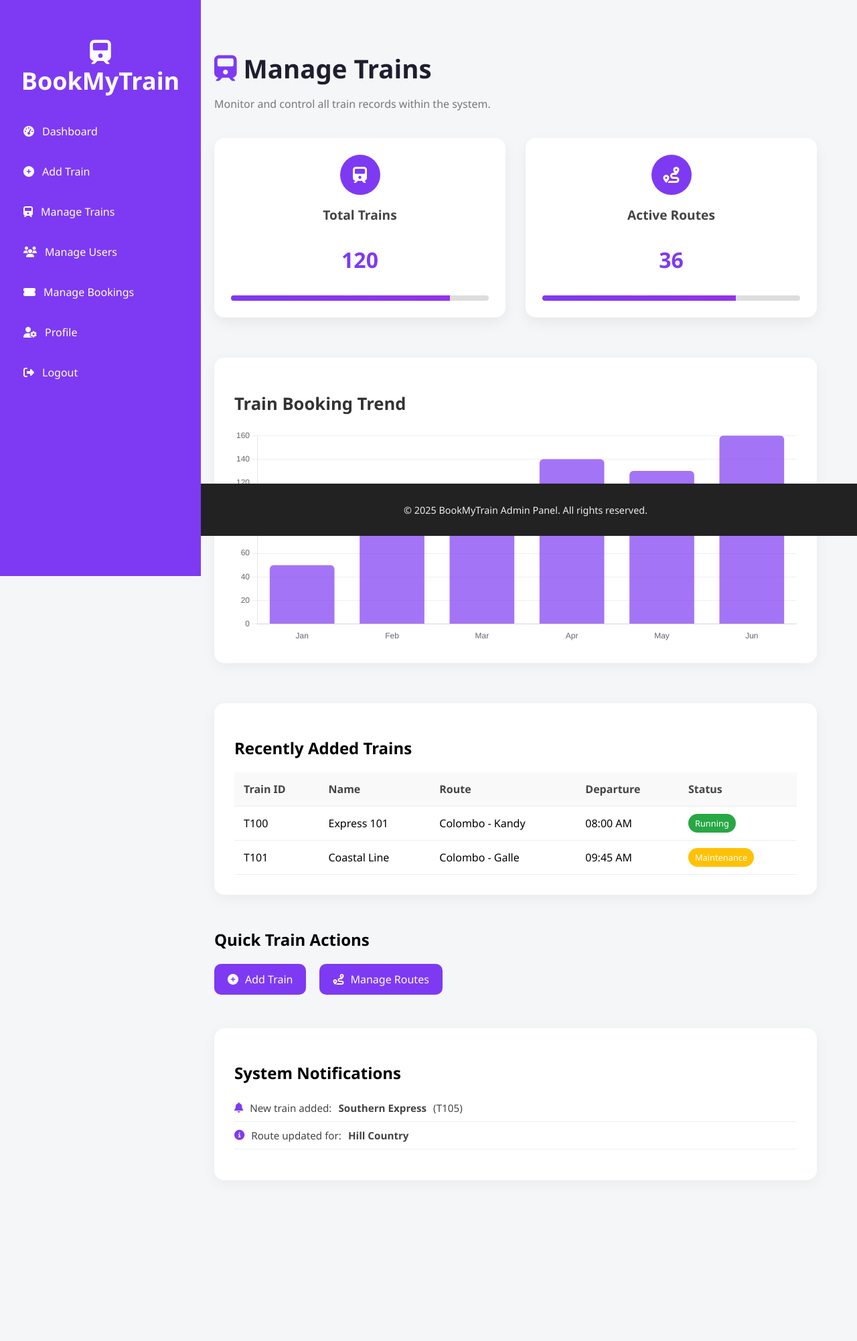
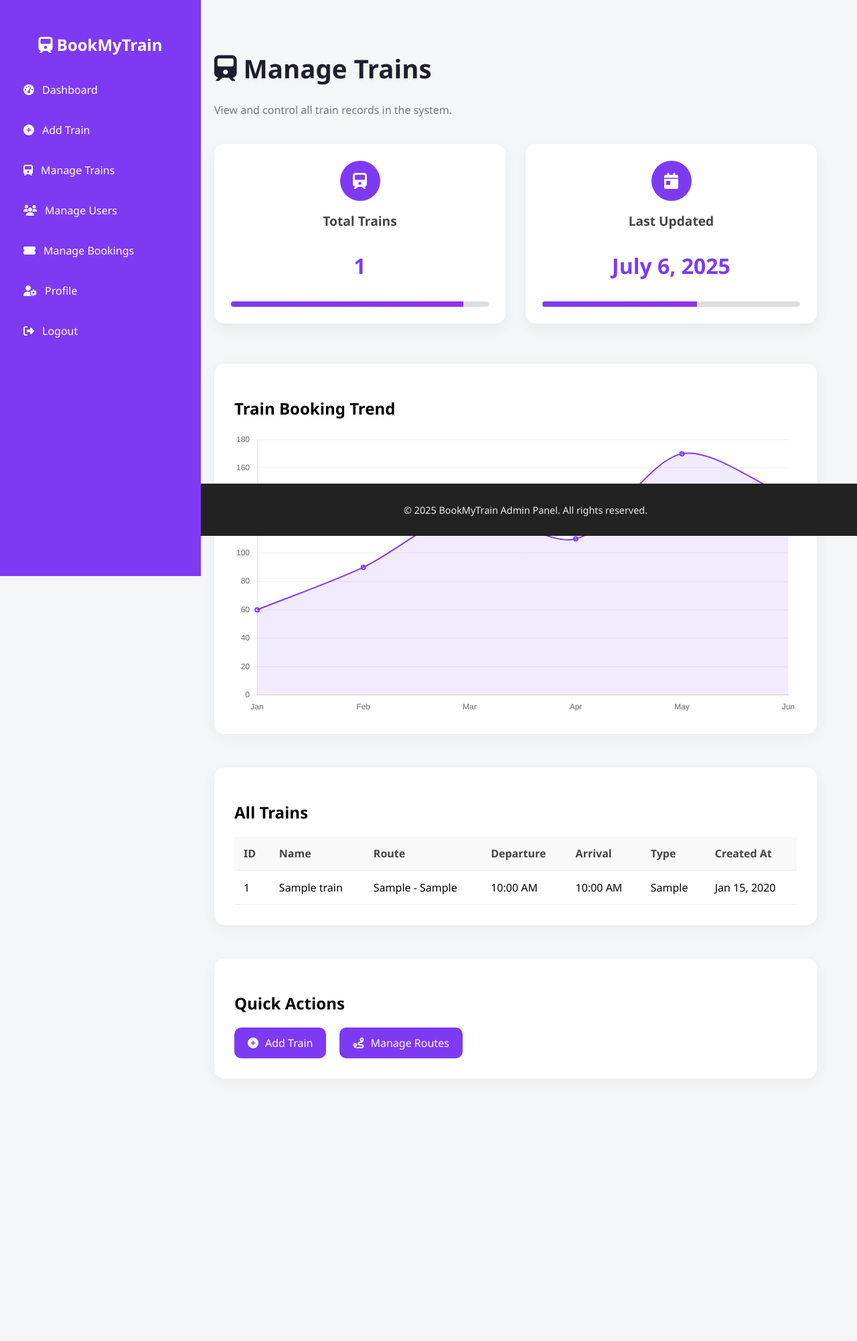
Before and after one commit to IsmailMunsir/BookMyTrain, a PHP site: page /admin/manage-trains.php in a window 1280 px wide. Shown: the whole page at 67% size. After the commit the page ends 1580 px from the top, so only its background shows below. Run offline with PHP 8.4, Linux system fonts and the light colour scheme; tables that the repository leaves empty or names only in its code hold one stand-in row (values such as "Sample post").

Commit message:
done by the manage user page and  manage  train page

```diff
--- a/admin/manage-trains.php
+++ b/admin/manage-trains.php
@@ -1,6 +1,14 @@
 <?php
 session_start();
 include('../includes/admin-sidebar.php');
+include('../config/db.php');
+
+// Fetch total trains
+$totalTrains = mysqli_num_rows(mysqli_query($conn, "SELECT * FROM trains"));
+
+// Fetch all trains
+$trainQuery = "SELECT * FROM trains ORDER BY created_at DESC";
+$trainResult = mysqli_query($conn, $trainQuery);
 ?>
 
 <!-- External Libraries -->
@@ -13,21 +21,21 @@ include('../includes/admin-sidebar.php');
   <main class="dashboard-section" data-aos="fade-up">
     <div class="dashboard-container">
       <h1><i class="fas fa-train"></i> Manage <span>Trains</span></h1>
-      <p class="dashboard-subtitle">Monitor and control all train records within the system.</p>
+      <p class="dashboard-subtitle">View and control all train records in the system.</p>
 
       <!-- Stat Cards -->
       <div class="dashboard-cards">
         <div class="card glass" data-aos="zoom-in-up">
           <div class="icon-circle"><i class="fas fa-train"></i></div>
           <h2>Total Trains</h2>
-          <p>120</p>
-          <div class="progress-bar"><div class="bar" style="width: 85%;"></div></div>
+          <p><?= $totalTrains ?></p>
+          <div class="progress-bar"><div class="bar" style="width: 90%;"></div></div>
         </div>
         <div class="card glass" data-aos="zoom-in-up" data-aos-delay="100">
-          <div class="icon-circle"><i class="fas fa-route"></i></div>
-          <h2>Active Routes</h2>
-          <p>36</p>
-          <div class="progress-bar"><div class="bar" style="width: 75%;"></div></div>
+          <div class="icon-circle"><i class="fas fa-calendar-day"></i></div>
+          <h2>Last Updated</h2>
+          <p><?= date("F j, Y") ?></p>
+          <div class="progress-bar"><div class="bar" style="width: 60%;"></div></div>
         </div>
       </div>
 
@@ -37,64 +45,54 @@ include('../includes/admin-sidebar.php');
         <canvas id="bookingChart"></canvas>
       </div>
 
-      <!-- Recent Trains -->
+      <!-- Trains Table -->
       <div class="recent-bookings" data-aos="fade-up">
-        <h2>Recently Added Trains</h2>
+        <h2>All Trains</h2>
         <table class="booking-table">
           <thead>
             <tr>
-              <th>Train ID</th>
+              <th>ID</th>
               <th>Name</th>
               <th>Route</th>
               <th>Departure</th>
-              <th>Status</th>
+              <th>Arrival</th>
+              <th>Type</th>
+              <th>Created At</th>
             </tr>
           </thead>
           <tbody>
-            <tr>
-              <td>T100</td>
-              <td>Express 101</td>
-              <td>Colombo - Kandy</td>
-              <td>08:00 AM</td>
-              <td><span class="badge success">Running</span></td>
-            </tr>
-            <tr>
-              <td>T101</td>
-              <td>Coastal Line</td>
-              <td>Colombo - Galle</td>
-              <td>09:45 AM</td>
-              <td><span class="badge warning">Maintenance</span></td>
-            </tr>
+            <?php while($row = mysqli_fetch_assoc($trainResult)): ?>
+              <tr>
+                <td><?= $row['id'] ?></td>
+                <td><?= htmlspecialchars($row['train_name']) ?></td>
+                <td><?= htmlspecialchars($row['from_station']) ?> - <?= htmlspecialchars($row['to_station']) ?></td>
+                <td><?= date("h:i A", strtotime($row['departure_time'])) ?></td>
+                <td><?= date("h:i A", strtotime($row['arrival_time'])) ?></td>
+                <td><?= htmlspecialchars($row['train_type']) ?></td>
+                <td><?= date("M d, Y", strtotime($row['created_at'])) ?></td>
+              </tr>
+            <?php endwhile; ?>
           </tbody>
         </table>
       </div>
 
       <!-- Quick Access -->
       <div class="quick-access" data-aos="fade-up">
-        <h2>Quick Train Actions</h2>
+        <h2>Quick Actions</h2>
         <div class="quick-buttons">
           <a href="add-train.php" class="btn-quick"><i class="fas fa-plus-circle"></i> Add Train</a>
           <a href="manage-routes.php" class="btn-quick"><i class="fas fa-route"></i> Manage Routes</a>
         </div>
-      </div>
-
-      <!-- System Notifications -->
-      <div class="system-notifications" data-aos="fade-up">
-        <h2>System Notifications</h2>
-        <ul class="notifications-list">
-          <li><i class="fas fa-bell"></i> New train added: <strong>Southern Express</strong> (T105)</li>
-          <li><i class="fas fa-info-circle"></i> Route updated for: <strong>Hill Country</strong></li>
-        </ul>
       </div>
     </div>
   </main>
 </div>
 
 <footer class="admin-footer">
-  <p>&copy; <?php echo date("Y"); ?> BookMyTrain Admin Panel. All rights reserved.</p>
+  <p>&copy; <?= date("Y") ?> BookMyTrain Admin Panel. All rights reserved.</p>
 </footer>
 
-<!-- ✅ FULL CSS -->
+<!-- CSS Styling -->
 <style>
 body, html {
   font-family: 'Segoe UI', sans-serif;
@@ -116,16 +114,12 @@ body, html {
   max-width: 1300px;
   margin: 0 auto;
 }
-.dashboard-container h1 {
+h1 {
   font-size: 2.4rem;
   color: #1e1e2f;
   display: flex;
   align-items: center;
   gap: 10px;
-  margin-bottom: 8px;
-}
-.dashboard-container h1 i {
-  color: #7e3af2;
 }
 .dashboard-subtitle {
   font-size: 1rem;
@@ -181,33 +175,16 @@ body, html {
   height: 100%;
   background: linear-gradient(to right, #7e3af2, #9333ea);
 }
-
-/* Chart */
-.chart-section {
-  background: #fff;
-  padding: 30px;
-  border-radius: 15px;
-  margin-bottom: 60px;
-  box-shadow: 0 5px 20px rgba(0, 0, 0, 0.05);
-}
-.chart-section h2 {
-  font-size: 1.6rem;
-  margin-bottom: 20px;
-  color: #333;
-}
-canvas#bookingChart {
-  width: 100% !important;
-  height: auto !important;
-  max-height: 320px;
-}
-
-/* Table */
-.recent-bookings {
+.chart-section, .recent-bookings, .quick-access {
   background: #fff;
   padding: 30px;
   border-radius: 15px;
   margin-bottom: 50px;
   box-shadow: 0 5px 20px rgba(0, 0, 0, 0.05);
+}
+h2 {
+  font-size: 1.5rem;
+  margin-bottom: 20px;
 }
 .booking-table {
   width: 100%;
@@ -223,23 +200,9 @@ canvas#bookingChart {
   font-weight: 600;
   color: #444;
 }
-.badge {
-  padding: 5px 10px;
-  font-size: 0.8rem;
-  color: white;
-  border-radius: 20px;
-}
-.badge.success { background-color: #28a745; }
-.badge.warning { background-color: #ffc107; }
-
-/* Quick Buttons */
-.quick-access {
-  margin-bottom: 50px;
-}
 .quick-buttons {
   display: flex;
   gap: 20px;
-  flex-wrap: wrap;
 }
 .btn-quick {
   background: #7e3af2;
@@ -255,37 +218,6 @@ canvas#bookingChart {
 .btn-quick:hover {
   background: #5f2db9;
 }
-
-/* Notifications */
-.system-notifications {
-  background: #fff;
-  padding: 30px;
-  border-radius: 15px;
-  box-shadow: 0 5px 20px rgba(0, 0, 0, 0.05);
-  margin-bottom: 60px;
-}
-.system-notifications h2 {
-  font-size: 1.5rem;
-  margin-bottom: 15px;
-}
-.notifications-list {
-  list-style: none;
-  padding-left: 0;
-}
-.notifications-list li {
-  padding: 10px 0;
-  border-bottom: 1px solid #eee;
-  font-size: 0.95rem;
-  color: #444;
-  display: flex;
-  align-items: center;
-  gap: 10px;
-}
-.notifications-list li i {
-  color: #7e3af2;
-}
-
-/* Footer */
 .admin-footer {
   position: fixed;
   bottom: 0;
@@ -299,35 +231,31 @@ canvas#bookingChart {
 }
 </style>
 
-<!-- ✅ JavaScript -->
+<!-- JavaScript Chart Init -->
 <script>
 document.addEventListener("DOMContentLoaded", () => {
   AOS.init();
   const ctx = document.getElementById('bookingChart').getContext('2d');
   new Chart(ctx, {
-    type: 'bar',
+    type: 'line',
     data: {
       labels: ['Jan', 'Feb', 'Mar', 'Apr', 'May', 'Jun'],
       datasets: [{
         label: 'Bookings',
-        data: [50, 80, 110, 140, 130, 160],
-        backgroundColor: 'rgba(126, 58, 242, 0.7)',
-        borderRadius: 6
+        data: [60, 90, 130, 110, 170, 140],
+        backgroundColor: 'rgba(126, 58, 242, 0.1)',
+        borderColor: '#7e3af2',
+        borderWidth: 2,
+        fill: true,
+        tension: 0.3
       }]
     },
     options: {
       responsive: true,
       plugins: { legend: { display: false }},
       scales: {
-        y: {
-          beginAtZero: true,
-          ticks: { color: '#666' },
-          grid: { color: '#eee' }
-        },
-        x: {
-          ticks: { color: '#666' },
-          grid: { display: false }
-        }
+        y: { beginAtZero: true, ticks: { color: '#666' }, grid: { color: '#eee' }},
+        x: { ticks: { color: '#666' }, grid: { display: false }}
       }
     }
   });
--- a/user/login.php
+++ b/user/login.php
@@ -9,12 +9,12 @@ if ($_SERVER["REQUEST_METHOD"] == "POST") {
     $query = "SELECT * FROM users WHERE email='$email'";
     $result = mysqli_query($conn, $query);
 
-    if (mysqli_num_rows($result) === 1) {
+    if ($result && mysqli_num_rows($result) === 1) {
         $user = mysqli_fetch_assoc($result);
         if (password_verify($password, $user["password"])) {
             $_SESSION['user_id'] = $user['id'];
             $_SESSION['user_name'] = $user['name'];
-            header("Location: user/dashboard.php");
+            header("Location: /BookMyTrain/user/dashboard.php");
             exit;
         } else {
             $error = "Invalid password.";
```
Also changed, not shown: admin/manage-users.php (+37 -25 lines), admin/update-user-status.php (added, +17 -0 lines), user/dashboard.php (+28 -7 lines), user/uploads/1750790587_ChatGPT Image Jun 22, 2025, 11_30_11 PM.png (added), user/uploads/1750790903_ChatGPT Image Jun 22, 2025, 11_30_11 PM.png (added), 1 other file.
